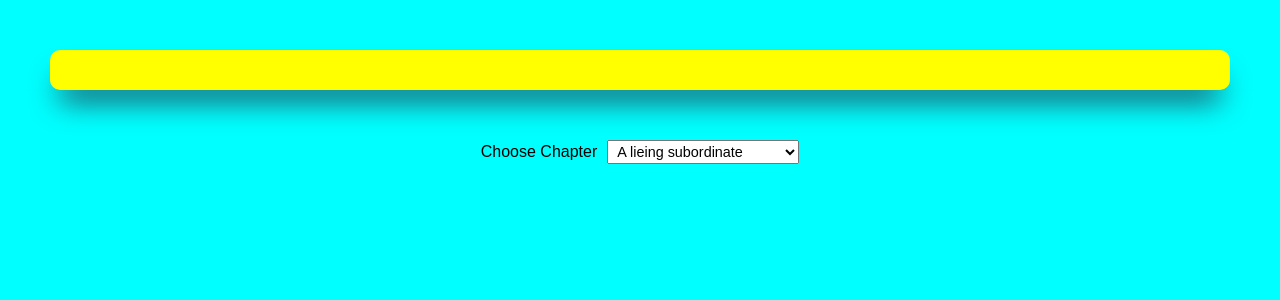
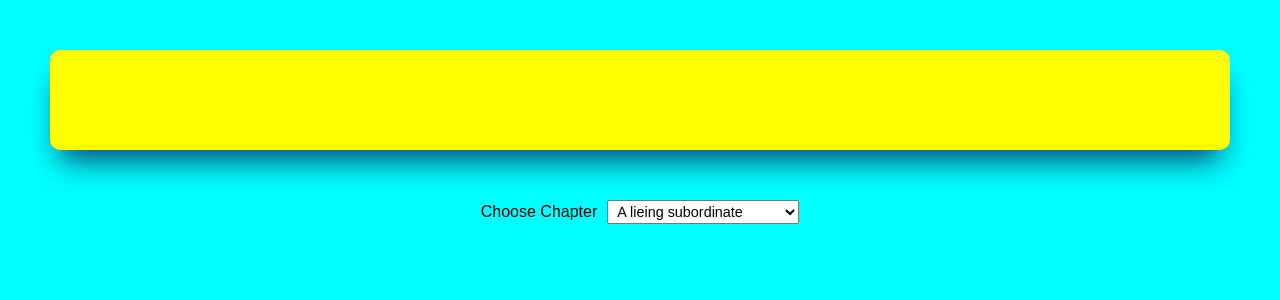
Before and after one commit to Shub1970/vocabilary_rememberweb, a React (Create React App) app: page / in a window 1280 px wide. Shown: the top 300 px of the page. Built offline with nearby package versions, Linux system fonts and the light colour scheme.

Commit message:
changeoncss

```diff
--- a/src/Data.js
+++ b/src/Data.js
@@ -308,11 +308,6 @@ export const Data=[
                 sentence:"he was very jubilant and go to a train station"
             }
             ,{
-                id:12,
-                word:"Kindred",
-                sentence:"and he sees many people standing on the station most of them are kindred, he later finds out that most of them are nomads"
-            }
-            ,{
                 id:13,
                 word:"laudable",
                 sentence:"He meets some of them and tells his story, after listening story they say  you have done a really laudable thing "
@@ -371,6 +366,11 @@ export const Data=[
                 id:24,
                 word:"Vogue",
                 sentence:"still all nomads move to their respected destination in vogue dress."
+            }
+            ,{
+                id:25,
+                word:"Kindred",
+                sentence:"and he sees many people standing on the station most of them are kindred, he later finds out that most of them are nomads"
             }
         ]
     },
--- a/src/stringcontainer/stringcontainercss.js
+++ b/src/stringcontainer/stringcontainercss.js
@@ -6,5 +6,6 @@ export const StringCont=styled.h3`
         padding:20px;
         text-align:center;
         border-radius:10px;
-        box-shadow:rgb(38,57,77) 0px 20px 30px -10px;
+        box-shadow:#0b4370 0px 20px 30px -10px;
+        height:100px;
 `
--- a/src/wordcontainer/index.js
+++ b/src/wordcontainer/index.js
@@ -39,8 +39,9 @@ const Wordcont=()=>{
                         <>
                         {
                         word_string.map((inobj)=>{
+                            const {id,word,string}=inobj;
                         return(
-                            <Word_style type="button" onClick={()=>{
+                            <Word_style  type="button" onClick={()=>{
                                     setString({...inobj})
                                 }}
                             >
```
